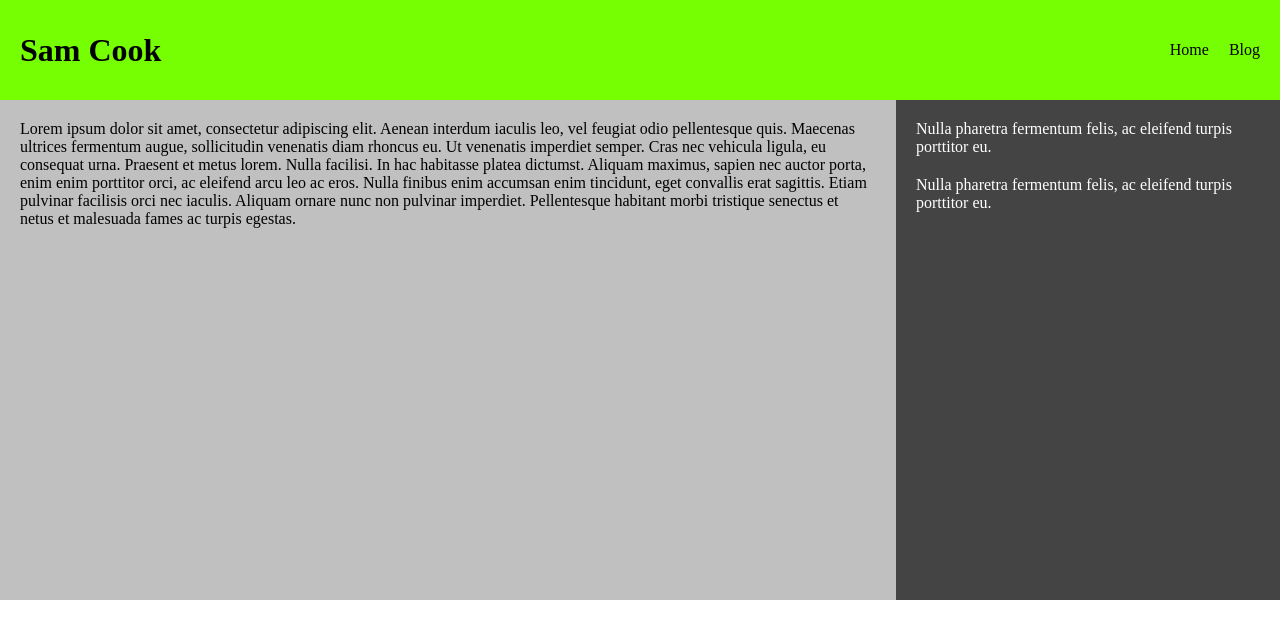
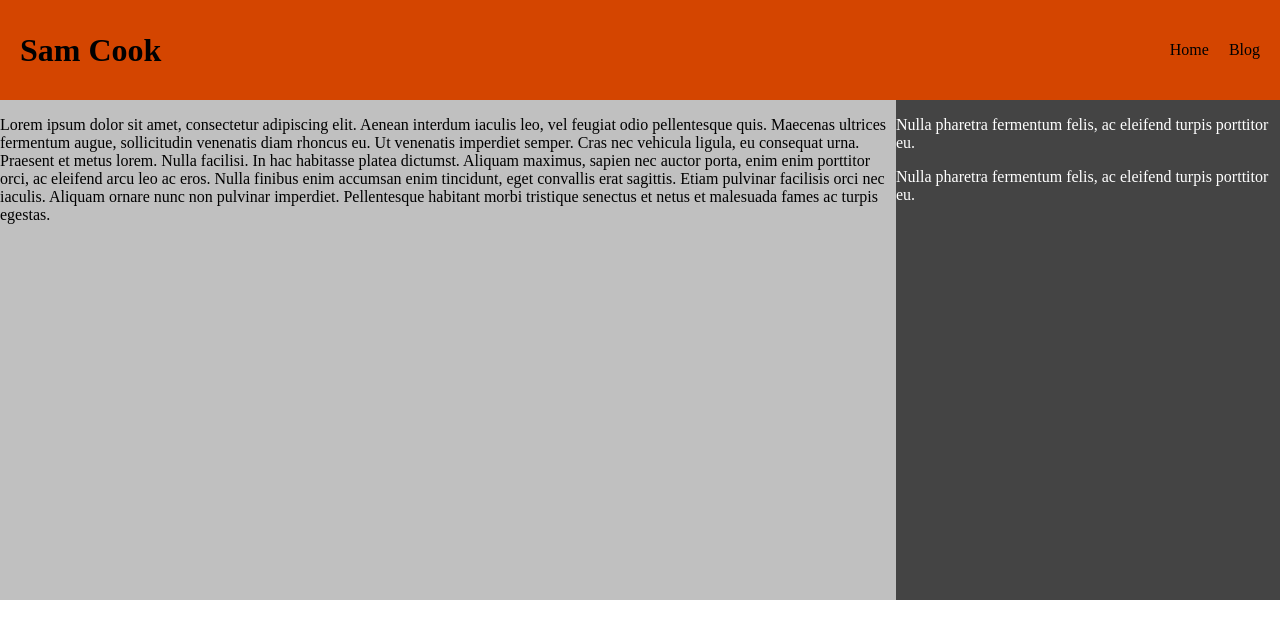
Before and after one commit to sccoo100-su/Lab1, a plain HTML site: page index.html in a window 1280 px wide. Drawn offline with Linux system fonts and the light colour scheme.

Commit message:
reverted lime green

```diff
--- a/style.css
+++ b/style.css
@@ -8,7 +8,7 @@ html, body {
     line-height: 60px;
     padding: 20px;
     margin: 0px;
-    background-color: #76FF03 ;
+    background-color: #D44500;
 }
 
 h1 {
@@ -45,7 +45,3 @@ ul li a {
     color: white;
     min-height: 500px;
 }
-
-p {
-    margin: 20px;
-}
```
